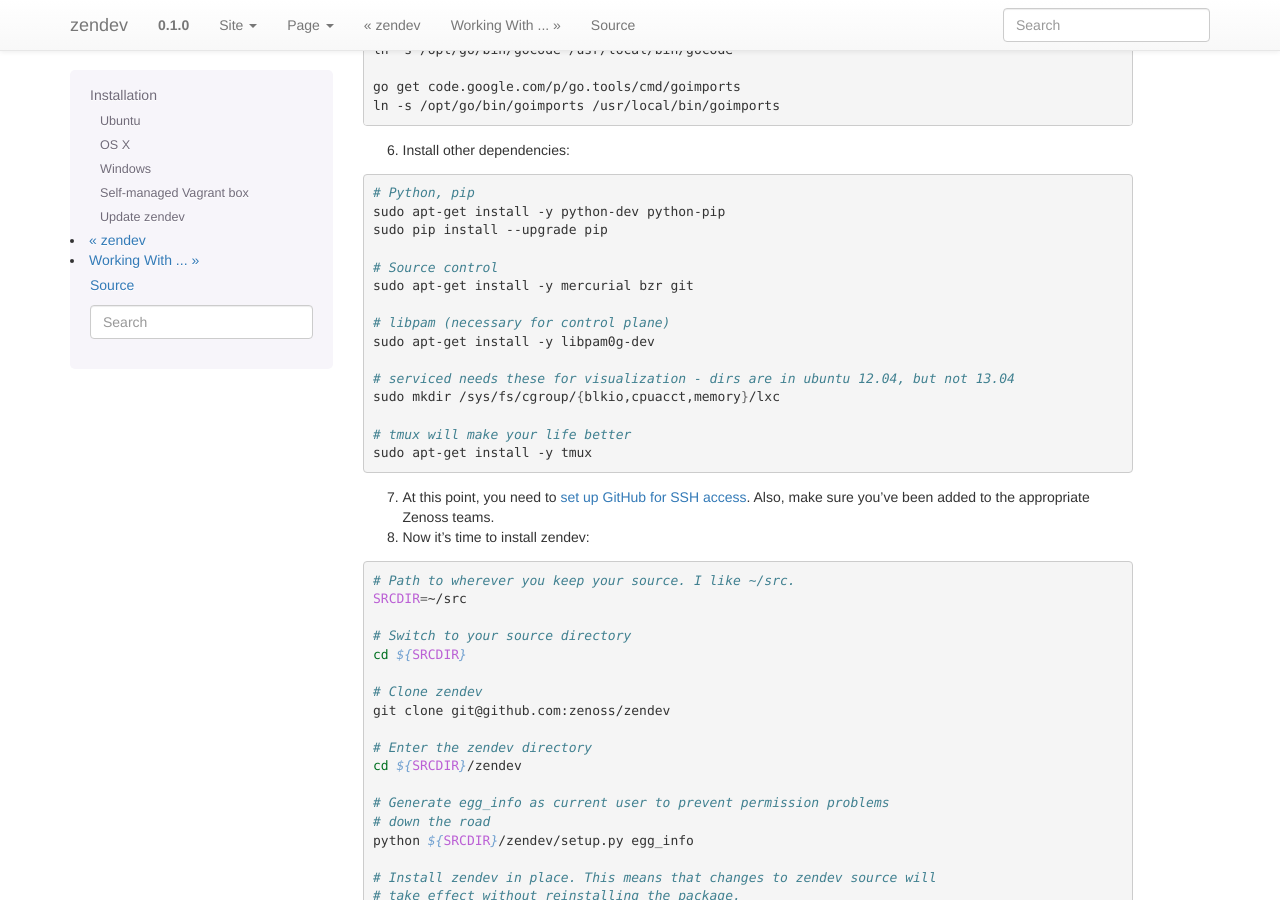
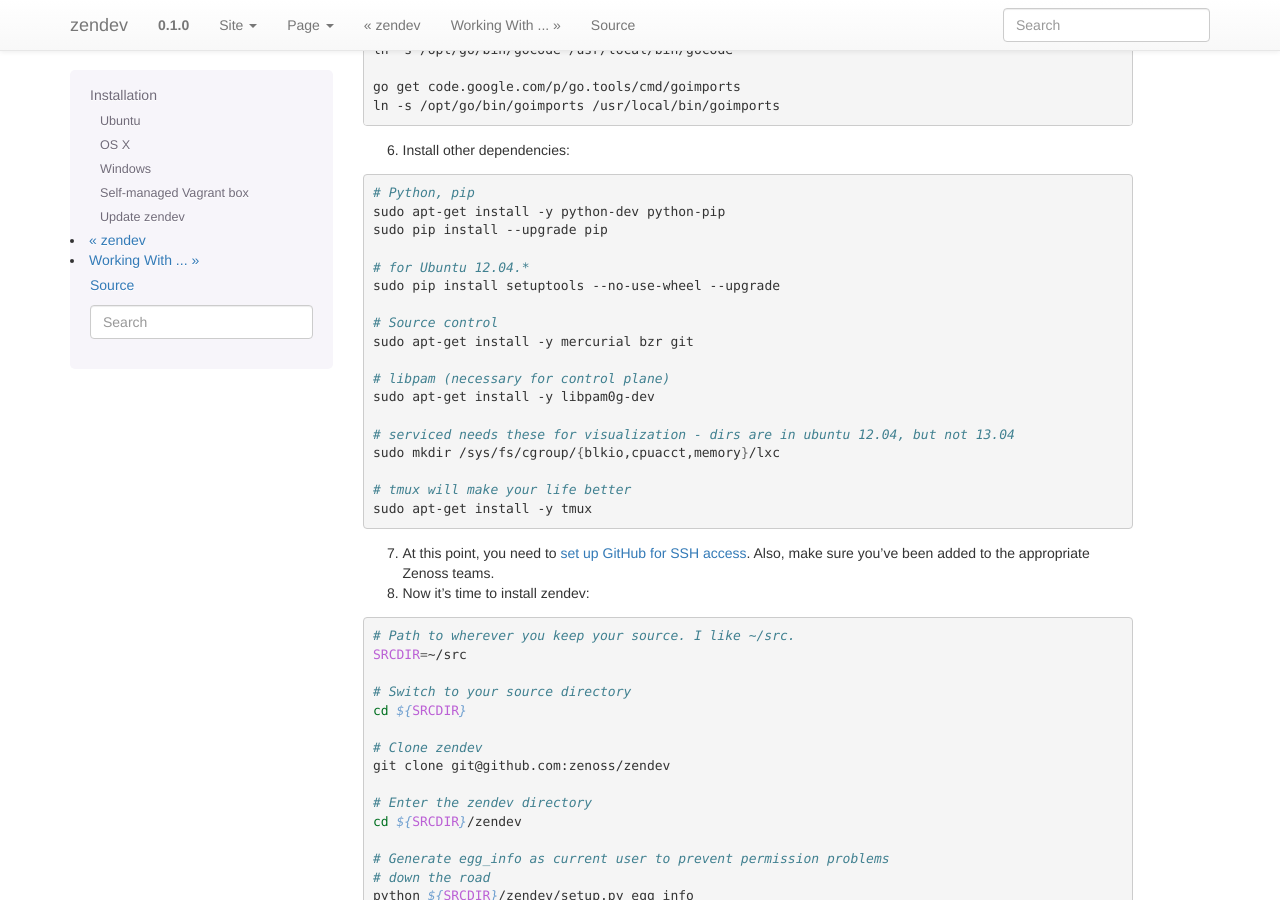
Before and after one commit to zenoss/zendev, a Sphinx documentation site: the page built from docs/installation.rst, in a window 1280 px wide and 900 px high, scrolled down 2040 px. Built offline with Sphinx 7.4.7, drawn with Linux system fonts in a browser that asks for light colours.

Commit message:
Update installation.rst

```diff
--- a/docs/installation.rst
+++ b/docs/installation.rst
@@ -127,6 +127,9 @@
     # Python, pip
     sudo apt-get install -y python-dev python-pip
     sudo pip install --upgrade pip
+
+    # for Ubuntu 12.04.*
+    sudo pip install setuptools --no-use-wheel --upgrade
 
     # Source control
     sudo apt-get install -y mercurial bzr git
```
